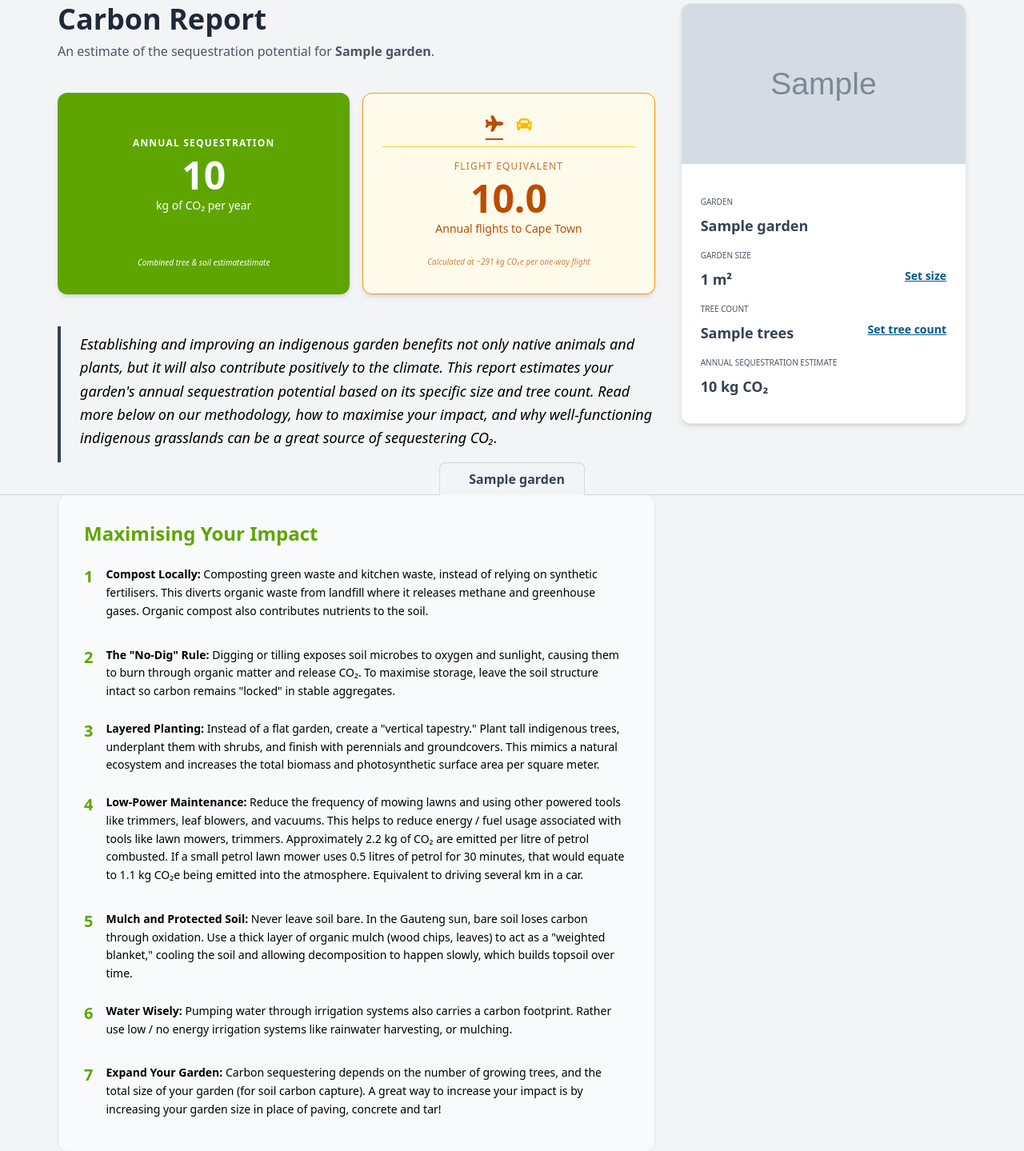
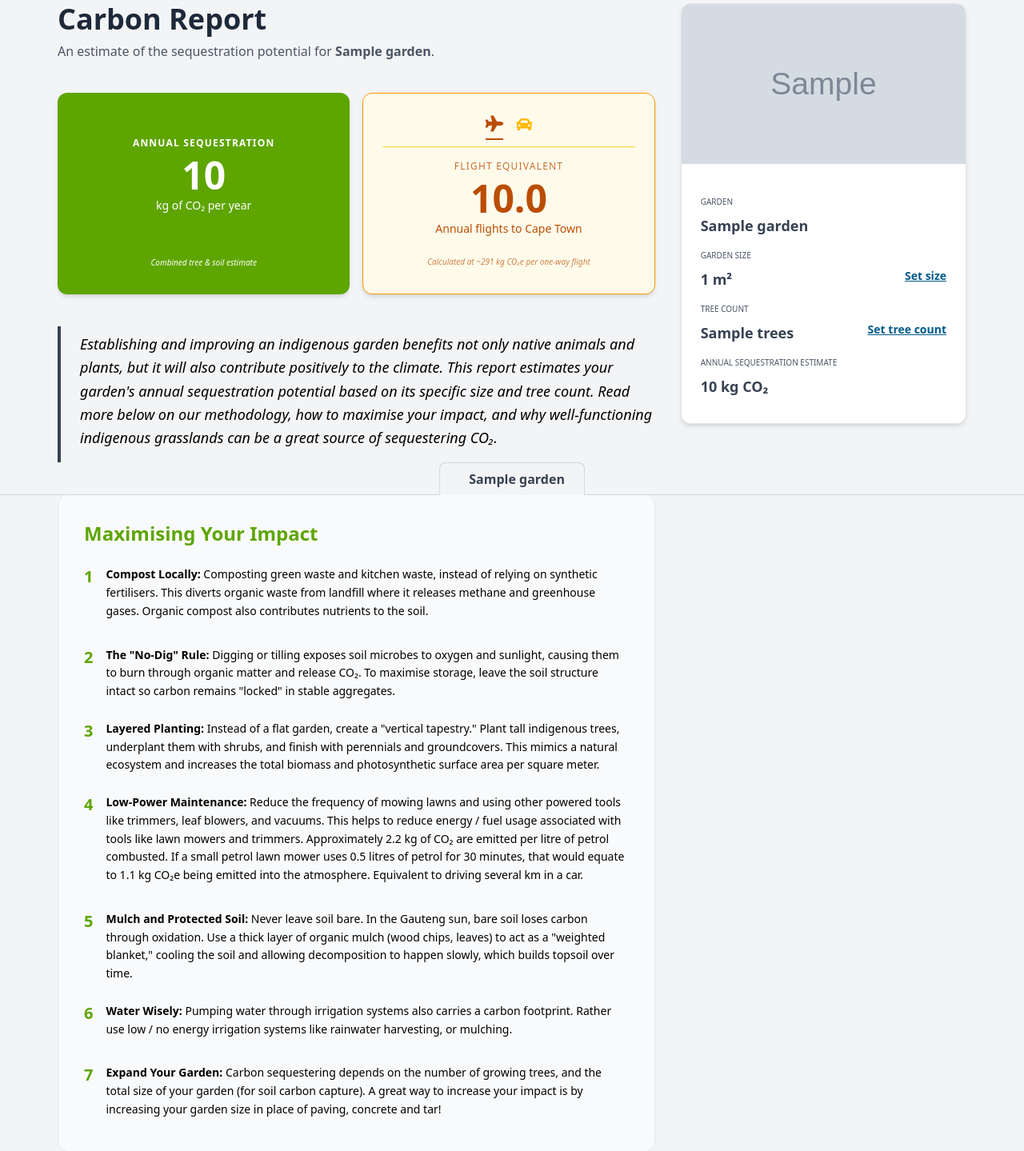
Before and after one commit to The-BiodiverCity-Collective/urban-corridor-platform, a Django app: template templates/carbon.html in a window 1280 px wide. Shown: the part 181-1620 px from the top of the page at 80% size. Run offline with Django 3.2, Linux system fonts and the light colour scheme; the template is opened without the code that fills it: most values are stand-ins (such as "Sample title", 1, 10 or a date in 2020); grey boxes marked "Sample" are stand-in pictures; style sheets or scripts are compiled from the project's sources; some libraries are stand-ins or nearby versions.

Commit message:
Tweaks carbon report

```diff
--- a/templates/carbon.html
+++ b/templates/carbon.html
@@ -25,7 +25,7 @@
             <div class="text-5xl font-black mb-1">{{ carbon_sequestered|intcomma }}</div>
             <p class="text-sm font-medium">kg of CO₂ per year</p>
           </div>
-          <p class="text-[10px] mt-4 italic">Combined tree &amp; soil estimatestimate</p>
+          <p class="text-[10px] mt-4 italic">Combined tree &amp; soil estimate</p>
         </div>
 
         <div class="bg-amber-50 text-amber-700 border border-amber-500 p-6 rounded-xl shadow-md flex flex-col justify-between items-center text-center relative w-full h-full">
@@ -101,7 +101,7 @@
             <p class="text-sm leading-relaxed"><strong>Low-Power Maintenance:</strong>
               Reduce the frequency of mowing lawns and using other powered tools like
               trimmers, leaf blowers, and vacuums. This helps to reduce energy / fuel usage
-              associated with tools like lawn mowers, trimmers. Approximately 2.2 kg of
+              associated with tools like lawn mowers and trimmers. Approximately 2.2 kg of
               CO₂ are emitted per litre of petrol combusted. If a small petrol lawn mower
               uses 0.5 litres of petrol for 30 minutes, that would equate to 1.1 kg CO₂e
               being emitted into the atmosphere. Equivalent to driving several km in a car.
```
